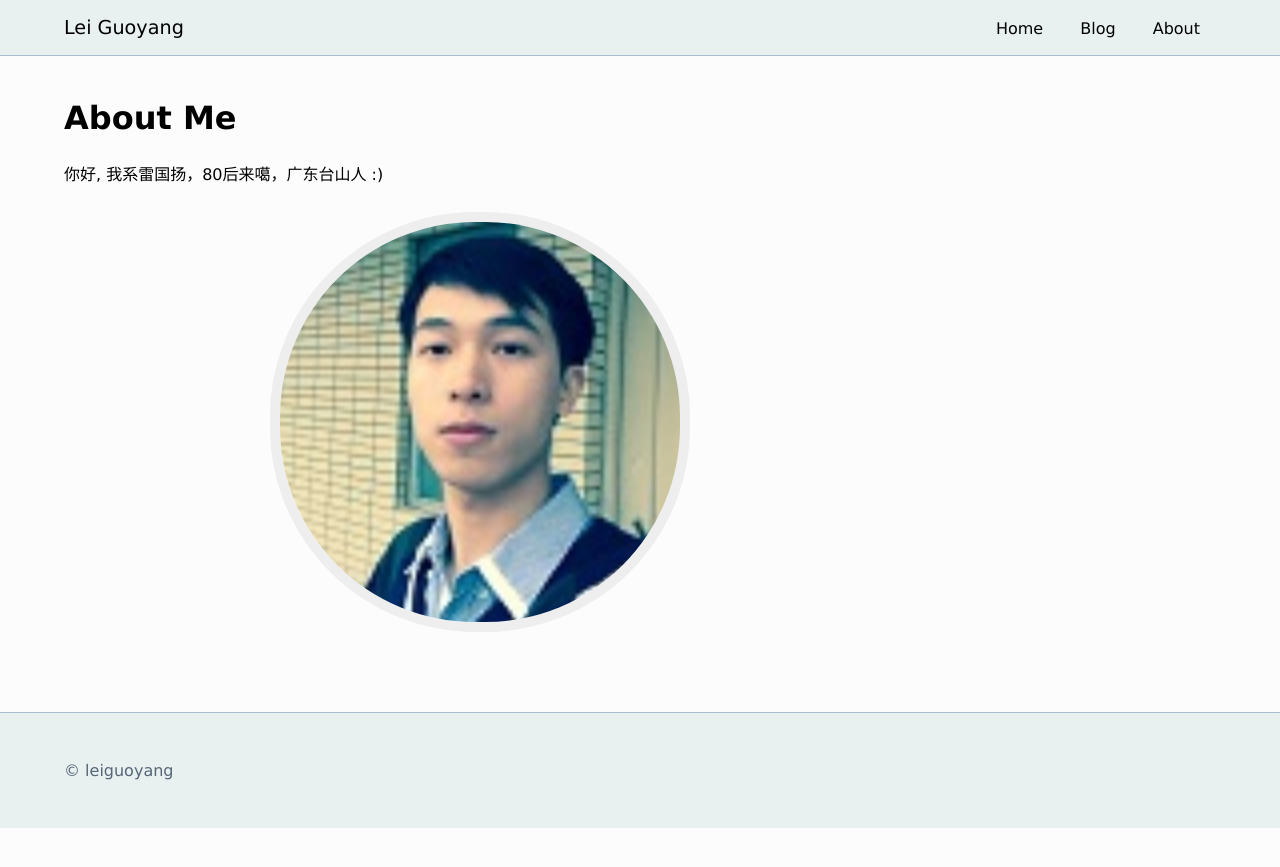
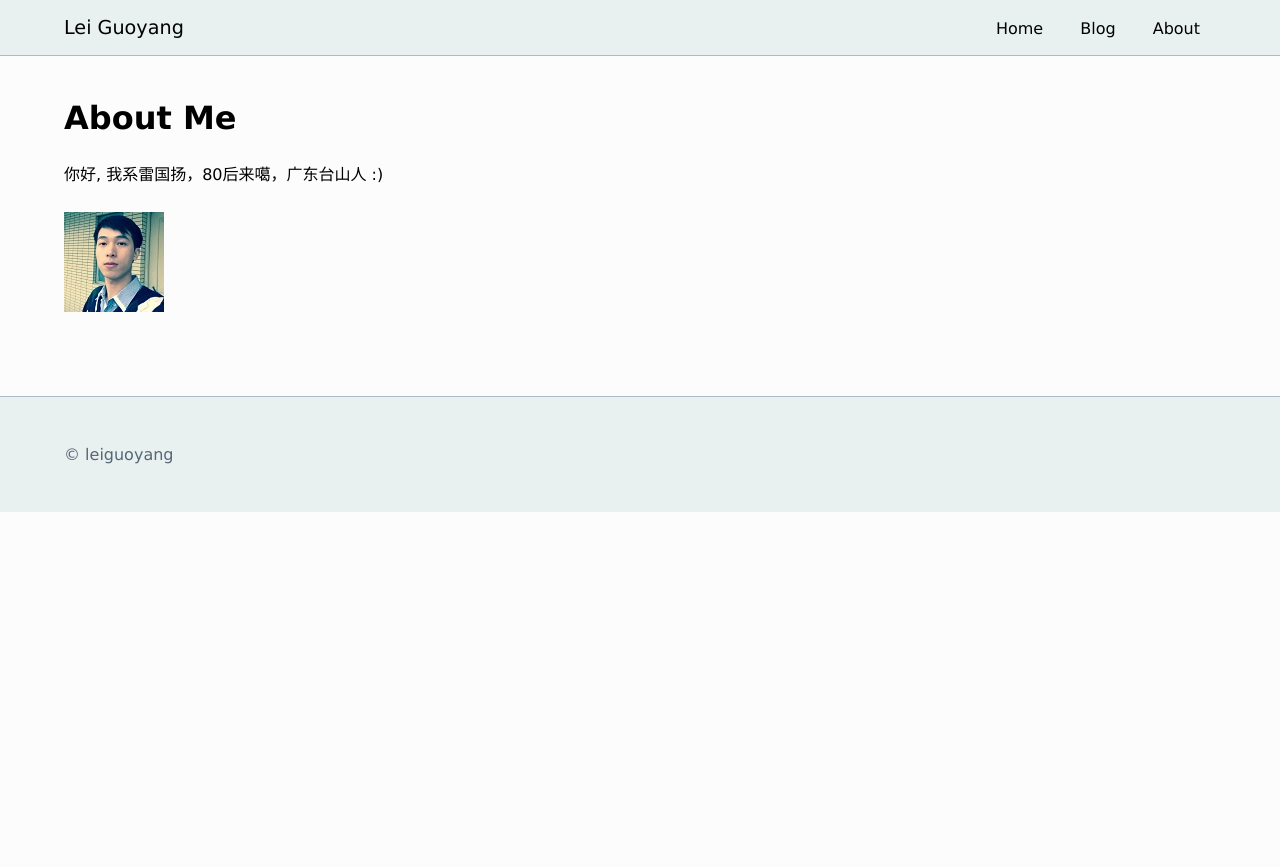
Before and after one commit to leiguoyang/leiguoyang.github.io, a Jekyll site: the page built from about.html, in a window 1280 px wide. Shown: the top 867 px of the page. Built offline with Jekyll 4.4.1, drawn with Linux system fonts in a browser that asks for light colours.

Commit message:
Update about.html

```diff
--- a/about.html
+++ b/about.html
@@ -6,4 +6,4 @@ title: About me
 <h1>About me</h1>
 <p>你好, 我系雷国扬，80后来噶，广东台山人 :)</p>
 
-<img src="images/me.jpg" title="Hi, 我是雷国扬" width="400" height="400" style="display: block; margin: 0 auto; border: 10px solid #eee; border-radius: 205px;">
+<img src="images/me.jpg" title="Hi, 我是雷国扬" alt="my portrait">
```
